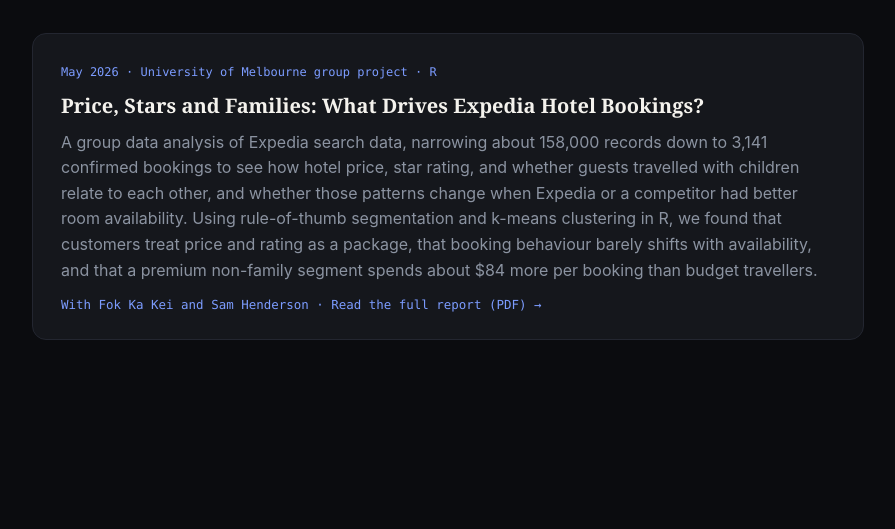
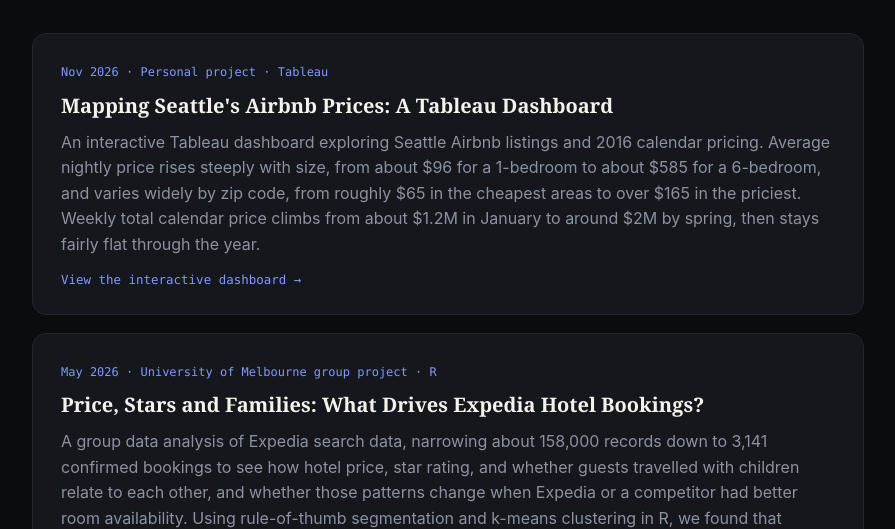
Before and after one commit to dani3ll1u3745-sudo/dani3ll1u3745-sudo.github.io, a plain HTML site: page articles.html in a window 1280 px wide. Shown: the part 271-800 px from the top of the page, without its empty margins (192-1087 px from the left). Drawn offline with Linux system fonts and the light colour scheme; no server answers.

Commit message:
Update articles.html

```diff
--- a/articles.html
+++ b/articles.html
@@ -35,6 +35,12 @@
         <h2>Articles</h2>
       </div>
       <div class="article-list">
+        <a class="article-item" href="https://public.tableau.com/views/AirBNBFullProj_17956023558270/Dashboard1" target="_blank" rel="noopener">
+          <span class="article-meta">Nov 2026 · Personal project · Tableau</span>
+          <h3>Mapping Seattle's Airbnb Prices: A Tableau Dashboard</h3>
+          <p>An interactive Tableau dashboard exploring Seattle Airbnb listings and 2016 calendar pricing. Average nightly price rises steeply with size, from about $96 for a 1-bedroom to about $585 for a 6-bedroom, and varies widely by zip code, from roughly $65 in the cheapest areas to over $165 in the priciest. Weekly total calendar price climbs from about $1.2M in January to around $2M by spring, then stays fairly flat through the year.</p>
+          <p class="article-credit">View the interactive dashboard →</p>
+        </a>
         <a class="article-item" href="assets/articles/expedia-booking-analysis.pdf" target="_blank" rel="noopener">
           <span class="article-meta">May 2026 · University of Melbourne group project · R</span>
           <h3>Price, Stars and Families: What Drives Expedia Hotel Bookings?</h3>
```
